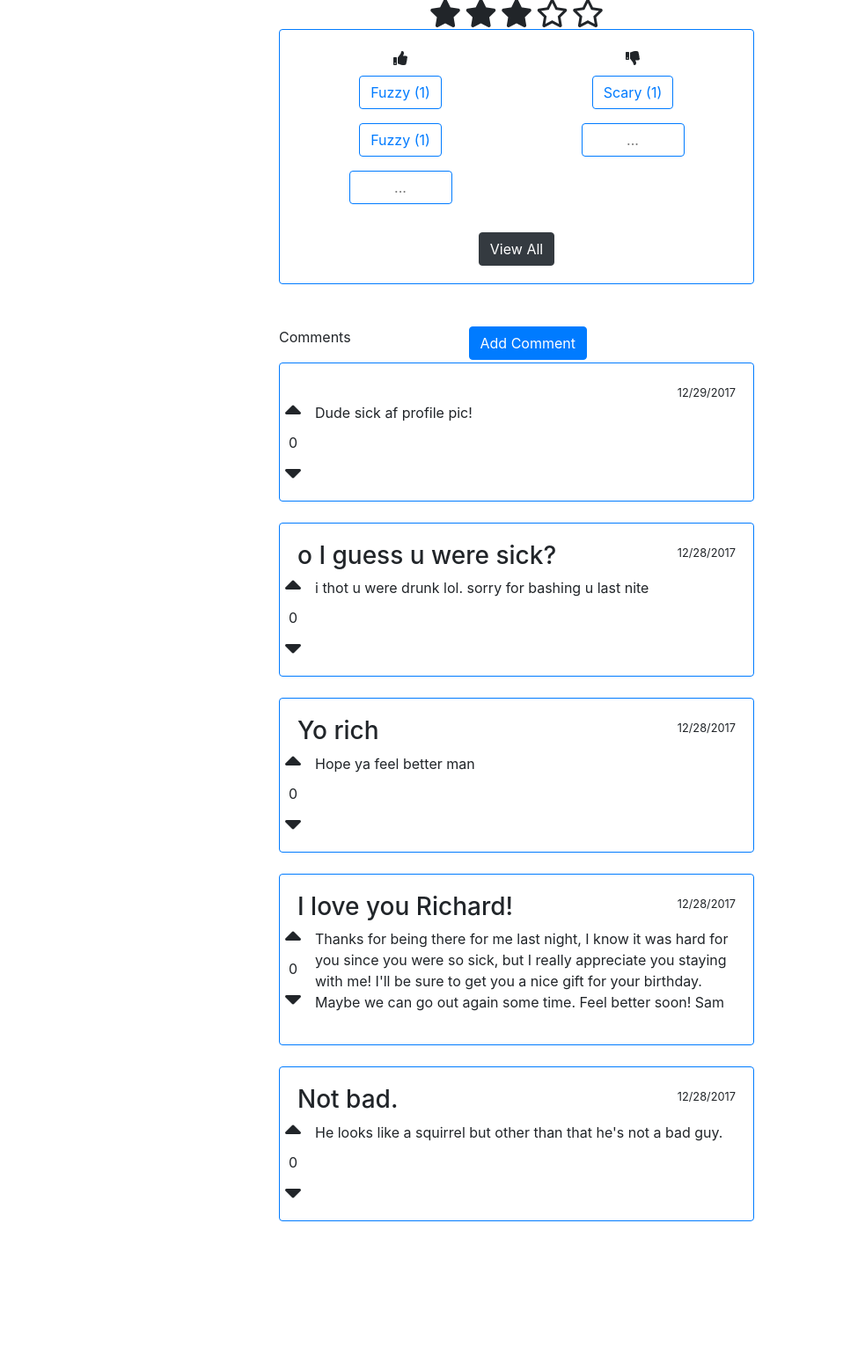
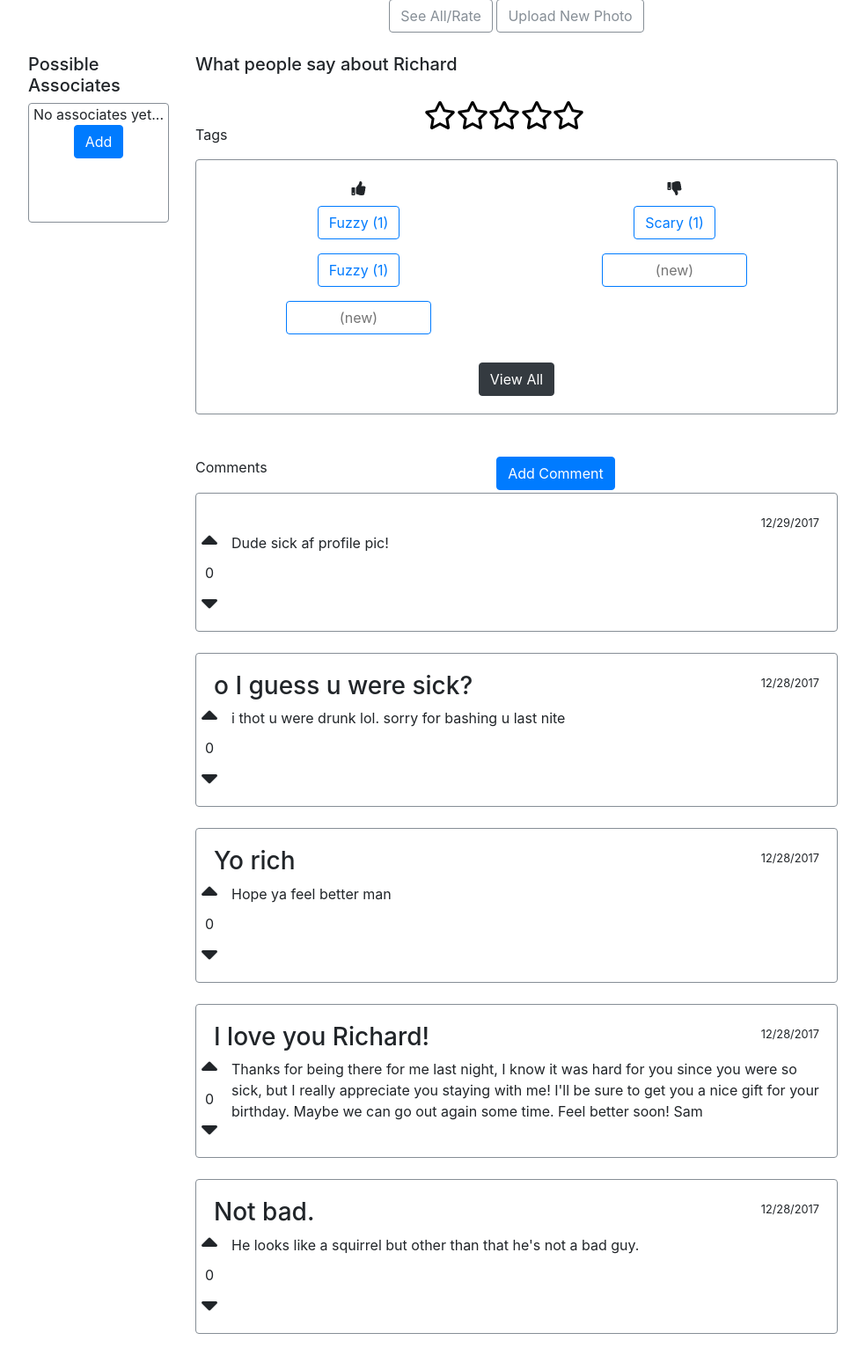
Before and after one commit to Conmiro/exposed, a Django app: page /core/profile/6 in a window 1280 px wide. Shown: the part 423-1963 px from the top of the page at 88% size, without its empty margins (53-1036 px from the left). Before the commit the page ends 1811 px from the top, so only its background shows below. Run offline with Django 3.2, Linux system fonts and the light colour scheme; data comes from the database, SQL or seed files in the repository; both versions use the stored data as it was after the commit; some libraries are stand-ins or nearby versions.

Commit message:
added star rating functionality

```diff
--- a/core/models.py
+++ b/core/models.py
@@ -27,6 +27,10 @@ class UploadedImage(models.Model):
     image = models.ImageField(upload_to="images")
 
 
+class StarRating(models.Model):
+    value = models.IntegerField(default=3)
+
+
 class Profile(models.Model):
     first_name = models.CharField(max_length=64)
     last_name = models.CharField(max_length=64)
@@ -35,3 +39,4 @@ class Profile(models.Model):
     reviews = models.ManyToManyField(Review)
     pro_tags = models.ManyToManyField(UserTag, related_name="pros")
     con_tags = models.ManyToManyField(UserTag, related_name="cons")
+    star_ratings = models.ManyToManyField(StarRating)
--- a/core/templates/core/profile.html
+++ b/core/templates/core/profile.html
@@ -7,39 +7,52 @@
 
 {% block content %}
 
+    <div class="row">
+        <div class = "col-2"></div>
+        <div class="col-8">
+
             <br>
-    <div class="row">
-        <div class="col">
-
-        </div>
-        <div class="col-md-6">
-            <div class="row">
-                <div class="col-md-8">
-                    <h3 class="align-center-sm">
+            <div class = "row">
+                <div class="col-sm-8">
+                    <h3 class="text-center text-sm-left w-100">
                         {{ profile.first_name }} {{ profile.last_name }}
                     </h3>
                 </div>
-                <div class="col-md-4">
-                    <p class="align-right align-center-sm">
+                <div class="col-sm-4">
+                    <p class="text-center text-sm-right w-100">
                         {{ profile.location.city }}
-
                     </p>
                 </div>
             </div>
 
             <div id="carousel" class="carousel slide" data-ride="carousel">
                 <ol class="carousel-indicators">
+                    {%  for image in profile.images.all %}
+                        {% if forloop.counter0 == 0 %}
                             <li data-target="#carousel" data-slide-to="0" class="active"></li>
-                    <li data-target="#carousel" data-slide-to="1"></li>
-                    <li data-target="#carousel" data-slide-to="2"></li>
+                        {% else %}
+                            <li data-target="#carousel" data-slide-to="{{ forloop.counter0 }}"></li>
+                        {% endif %}
+                    {% endfor %}
                 </ol>
                 <div class="carousel-inner" role="listbox">
+                    {% for image in profile.images.all %}
+                        {% if forloop.counter0 == 0 %}
                             <div class="carousel-item active">
                                 <img class="d-block img-fluid"
-                             src="{{ profile.images.all.0.image.url }}"
+                                     src="{{ image.image.url }}"
                                      alt="First slide">
                             </div>
+                        {% else %}
+                            <div class="carousel-item ">
+                                <img class="d-block img-fluid"
+                                     src="{{ image.image.url }}"
+                                     alt="First slide">
                             </div>
+                        {% endif %}
+                    {% endfor %}
+                </div>
+                {%  if profile.images.all|length > 1 %}
                     <a class="carousel-control-prev" href="#carousel" role="button" data-slide="prev">
                         <span class="carousel-control-prev-icon" aria-hidden="true"></span>
                         <span class="sr-only">Previous</span>
@@ -48,15 +61,60 @@
                         <span class="carousel-control-next-icon" aria-hidden="true"></span>
                         <span class="sr-only">Next</span>
                     </a>
+                {% endif %}
             </div>
             <div class="text-center">
-                <span class="fas fa-star fa-2x"></span>
-                <span class="fas fa-star fa-2x"></span>
-                <span class="fas fa-star fa-2x"></span>
-                <span class="far fa-star fa-2x"></span>
-                <span class="far fa-star fa-2x"></span>
+                <button type = "button" class = "btn btn-outline-secondary">See All/Rate</button>
+                <button type="button" class="btn btn-outline-secondary" data-toggle="modal" data-target="#photo-modal">Upload New Photo</button>
+
             </div>
-            <div class="card border-primary">
+
+
+        </div>
+        <div class = "col-2"></div>
+    </div>
+    <br>
+    <div class="row justify-content-center">
+
+        <div class="col-sm-2">
+        <h5>Possible Associates</h5>
+        <div class="card border-secondary">
+
+            <div class = "text-center">
+                No associates yet...
+                <br>
+                <button type="submit" class="btn btn-primary">Add</button>
+            </div>
+            <br>
+            <br>
+            <br>
+        </div>
+        </div>
+
+        <div class="col-sm-8">
+            <h5>What people say about {{ profile.first_name }}</h5>
+            <br>
+            <div class="text-center star-ratings">
+
+            <form action = "#" method = "post">
+                {% csrf_token %}
+                {% for x in 'xxxxx' %}
+                    {% if forloop.counter == rating %}
+                        <input class="star-rating fas fa-star " type = "radio" name="stars" value="{{ forloop.counter }}" checked>
+
+                    {% elif forloop.counter < rating %}
+                        <input class="star-rating fas fa-star " type = "radio" name="stars" value = "{{ forloop.counter }}">
+                    {% else %}
+                         <input class="star-rating far fa-star " type = "radio" name="stars" value = "{{ forloop.counter }}">
+                    {% endif %}
+                {% endfor %}
+            </form>
+            </div>
+            <p>
+                Tags
+            </p>
+
+            <div class="card border-secondary">
                 <div class="card-body">
                     <div class="text-center row">
                         <div class="col">
@@ -68,7 +126,7 @@
                             <br>
                             <form action = "#" method="post">
                                 {% csrf_token %}
-                                <input id = "pro-tag-input" name="pro-tag" type="text" class="btn btn-outline-primary m-2 w-50" placeholder="...">
+                                <input id = "pro-tag-input" name="pro-tag" type="text" class="btn btn-outline-primary m-2 w-50" placeholder="(new)">
                             </form>
                         </div>
                         <div class="col">
@@ -80,7 +138,7 @@
                             <br>
                             <form action = "#" method="post">
                                 {% csrf_token %}
-                                <input id = "con-tag-input" name="con-tag" type="text" class="btn btn-outline-primary m-2 w-50" placeholder="...">
+                                <input id = "con-tag-input" name="con-tag" type="text" class="btn btn-outline-primary m-2 w-50" placeholder="(new)">
                             </form>
                         </div>
                     </div>
@@ -126,7 +184,7 @@
 
             {% if profile.reviews.all %}
                 {% for review in profile.reviews.all|dictsortreversed:"date" %}
-                    <div class="card border-primary">
+                    <div class="card border-secondary">
                         <div class="card-body">
                             <div class="row">
                                 <div class = "col-md-8 ">
@@ -165,13 +223,39 @@
             {% endif %}
 
         </div>
-        <div class="col">
-
-        </div>
+        <div class = "col-sm-2"></div>
     </div>
 
 
+    <!-- Modal -->
+    <div class="modal fade" id="photo-modal" tabindex="-1" role="dialog" aria-hidden="true">
+        <div class="modal-dialog" role="document">
+            <div class="modal-content">
+                <div class="modal-header">
+                    <h5 class="modal-title" id="exampleModalLabel">Upload New Photo</h5>
+                    <button type="button" class="close" data-dismiss="modal" aria-label="Close">
+                        <span aria-hidden="true">&times;</span>
+                    </button>
+                </div>
+                <div class="modal-body">
+                    <form id = "photo-upload-form" action="#" method = "post" enctype="multipart/form-data">
+                        {% csrf_token %}
 
+                        <div class="form-group">
+                            <label for="exampleInputFile">Image upload</label>
+                            <input name = "image" type="file" class="form-control-file" id="input-image" >
+                            <small id="fileHelp" class="form-text text-muted">Please upload a face picture for {{ profile.first_name }}.</small>
+                        </div>
+                    </form>
+
+                </div>
+                <div class="modal-footer">
+                    <button type="button" class="btn btn-secondary" data-dismiss="modal">Close</button>
+                    <button type="submit" form="photo-upload-form" class="btn btn-primary">Upload</button>
+                </div>
+            </div>
+        </div>
+    </div>
 
 
 
--- a/core/views.py
+++ b/core/views.py
@@ -4,7 +4,7 @@ from django.core.exceptions import ObjectDoesNotExist
 from django.shortcuts import render
 
 # Create your views here.
-from core.models import Profile, Location, UploadedImage, Review, Tag, UserTag
+from core.models import Profile, Location, UploadedImage, Review, Tag, UserTag, StarRating
 
 
 def home(request):
@@ -51,13 +51,15 @@ def profile_view(request, profile_id):
         comment = request.POST.get('comment')
         pro_tag = request.POST.get('pro-tag')
         con_tag = request.POST.get('con-tag')
+        file = request.FILES.get('image')
+        star_rating = request.POST.get('stars')
         if comment:
             title = request.POST.get('comment-title')
             now = datetime.datetime.now()
             review = Review(title=title, comment=comment, date=now)
             review.save()
             profile.reviews.add(review)
-        if pro_tag:
+        elif pro_tag:
             try:
                 tag = Tag.objects.get(title=pro_tag, isPro=1)
             except ObjectDoesNotExist:
@@ -67,7 +69,7 @@ def profile_view(request, profile_id):
             user_tag = UserTag(tag=tag)
             user_tag.save()
             profile.pro_tags.add(user_tag)
-        if con_tag:
+        elif con_tag:
             try:
                 tag = Tag.objects.get(title=pro_tag, isPro=0)
             except ObjectDoesNotExist:
@@ -77,9 +79,28 @@ def profile_view(request, profile_id):
             user_tag = UserTag(tag=tag)
             user_tag.save()
             profile.con_tags.add(user_tag)
+        elif file:
+            image = UploadedImage(image=file)
+            image.save()
+            profile.images.add(image)
+        elif star_rating:
+            rating = StarRating(value=star_rating)
+            rating.save()
+            profile.star_ratings.add(rating)
 
     # profile_id = request.POST.get('profile_id')
 
-    context = {'profile': profile}
+    total = 0
+    count = 0
+    for rating in profile.star_ratings.all():
+        count += 1
+        total += rating.value
+        print(total)
+        print(count)
+
+    overall_rating = round(total / count, 0) if count else 0
+    print(overall_rating)
+
+    context = {'profile': profile, 'rating': overall_rating}
 
     return render(request, 'core/profile.html', context)
--- a/static/css/exposed.css
+++ b/static/css/exposed.css
@@ -4,7 +4,7 @@
     text-align:right
 }
 
-@media screen and (max-width: 992px) {
+@media screen and (max-width: 1024px) {
     .align-center-sm {
         text-align:center
     }
@@ -44,3 +44,14 @@
 .table-curved tr:last-child td:last-child {
     border-radius: 0 0 6px 0;
 }
+
+.star-rating {
+    visibility:hidden;
+    transform: scale(2);
+    width:2em;
+}
+
+.star-rating::before {
+    visibility:visible;
+
+}
--- a/static/js/profile.js
+++ b/static/js/profile.js
@@ -1,3 +1,13 @@
+
+function updateStars(elem) {
+    elem.addClass('fas');
+    elem.removeClass('far');
+    elem.prevAll().addClass('fas');
+    elem.prevAll().removeClass('far');
+    elem.nextAll().addClass('far');
+    elem.nextAll().removeClass('fas');
+}
+
 $(document).ready(function() {
 
 
@@ -23,6 +33,25 @@ $(document).ready(function() {
         }
     })
 
+    // when you hover over individual stars, update star display
+    $('.star-rating').hover(function() {
+        updateStars($(this))
+
+
+    });
+
+     $('.star-rating').click(function(){
+         this.form.submit();
+     })
+
+     // when you leave the star rating div, restore to selected star
+     $('.star-ratings').mouseleave(function() {
+         var selectedStar = $('input[name=stars]:checked', this);
+         console.log(selectedStar);
+         updateStars(selectedStar);
+
+     });
+
 
 
 
--- a/templates/base.html
+++ b/templates/base.html
@@ -7,10 +7,13 @@
     <meta name="viewport" content="width=device-width, initial-scale=1, shrink-to-fit=no">
     <meta name="description" content="">
     <meta name="author" content="">
+
+
+
     <link rel="icon" href="../../favicon.ico">
     <!-- <script defer src="https://use.fontawesome.com/releases/v5.0.1/js/all.js"></script> -->
     <link rel="stylesheet" href="https://maxcdn.bootstrapcdn.com/bootstrap/4.0.0-beta.2/css/bootstrap.min.css" integrity="sha384-PsH8R72JQ3SOdhVi3uxftmaW6Vc51MKb0q5P2rRUpPvrszuE4W1povHYgTpBfshb" crossorigin="anonymous">
-    <link href="https://use.fontawesome.com/releases/v5.0.2/css/all.css" rel="stylesheet">
+<link href="https://use.fontawesome.com/releases/v5.0.4/css/all.css" rel="stylesheet">
       <link rel="stylesheet" type="text/css" href="{% static 'css/exposed.css' %}" />
     {% block head %}
     {% endblock %}
@@ -48,7 +51,7 @@
     </ul>
     <form class="form-inline my-2 my-lg-0">
       <input class="form-control mr-sm-2" type="search" placeholder="Search" aria-label="Search">
-      <button class="btn btn-outline-success my-2 my-sm-0" type="submit">Search</button>
+      <button class="btn btn-outline-primary my-2 my-sm-0" type="submit">Search</button>
     </form>
   </div>
 </nav>
```
Also changed, not shown: core/templates/core/home.html (+8 -8 lines), db.sqlite3. Lines whose indentation alone changed are shown as unchanged.
